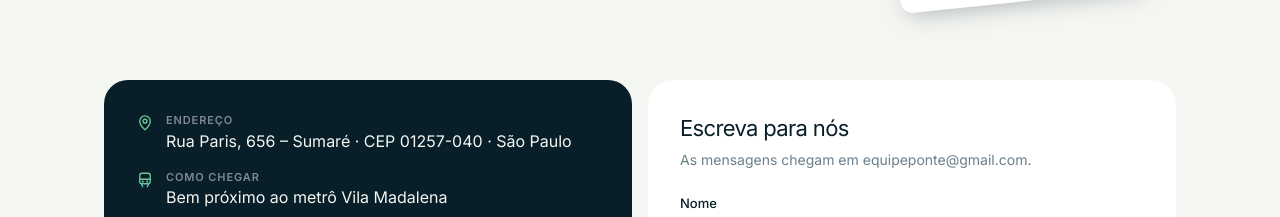
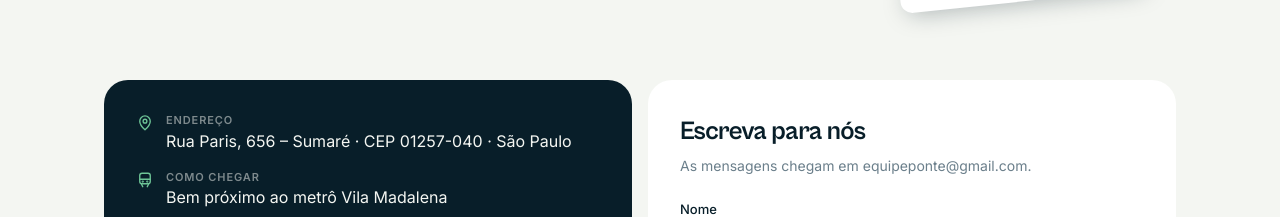
Before and after one commit to jnjr86/equipe-ponte_claude, a Next.js app: page /contato in a window 1280 px wide. Shown: the part 1041-1258 px from the top of the page. Built offline with nearby package versions, Linux system fonts and the light colour scheme.

Commit message:
Contato: título Escreva para nós em Cabinet Grotesk Bold
Co-Authored-By: Claude Opus 5.5 <noreply@anthropic.com>

```diff
--- a/app/contato/page.tsx
+++ b/app/contato/page.tsx
@@ -42,7 +42,7 @@ export default function ContatoPage() {
       <section className="pt-16 sm:pt-24">
         <Container className="grid items-stretch gap-4 lg:grid-cols-2">
           <Reveal delay={0.1} className="rounded-3xl bg-white p-6 sm:p-8 lg:order-2">
-            <h2 className="text-[22px] tracking-[-0.03em]">Escreva para nós</h2>
+            <h2 className="font-display text-[26px] font-bold tracking-[-0.02em]">Escreva para nós</h2>
             <p className="mt-1 text-[14px] text-ink-muted">As mensagens chegam em {contact.email}.</p>
             <ContactForm />
           </Reveal>
--- a/app/layout.tsx
+++ b/app/layout.tsx
@@ -11,6 +11,7 @@ const inter = Inter({ subsets: ["latin"], variable: "--font-inter", display: "sw
 const cabinet = localFont({
   src: [
     { path: "./fonts/CabinetGrotesk-Regular.woff2", weight: "400", style: "normal" },
+    { path: "./fonts/CabinetGrotesk-Bold.woff2", weight: "700", style: "normal" },
     { path: "./fonts/CabinetGrotesk-Extrabold.woff2", weight: "800", style: "normal" },
   ],
   variable: "--font-cabinet",
```
Also changed, not shown: app/fonts/CabinetGrotesk-Bold.woff2 (added).
